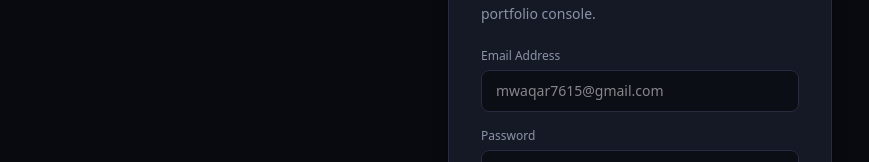
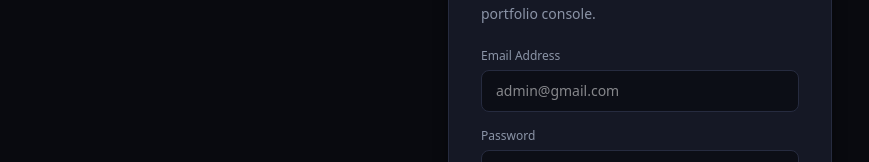
Before and after one commit to MuhammadWaqar7615/Portfolio, a Next.js app: page /admin/login in a window 1280 px wide. Shown: the part 314-476 px from the top of the page, without its empty margins (0-869 px from the left). Built offline with nearby package versions, Linux system fonts and the light colour scheme; no server answers; the database is empty; a web font is replaced by a local one.

Commit message:
fix: update admin login email placeholder to generic address

```diff
--- a/src/app/admin/login/page.jsx
+++ b/src/app/admin/login/page.jsx
@@ -82,7 +82,7 @@ export default function AdminLoginPage() {
                 required
                 value={email}
                 onChange={(e) => setEmail(e.target.value)}
-                placeholder="mwaqar7615@gmail.com"
+                placeholder="admin@gmail.com"
                 className="w-full bg-[#0b0c10] border border-[#232736] focus:border-[#4f566b] rounded-lg px-3.5 py-2.5 text-white text-sm focus:outline-none transition-colors"
               />
             </div>
```
